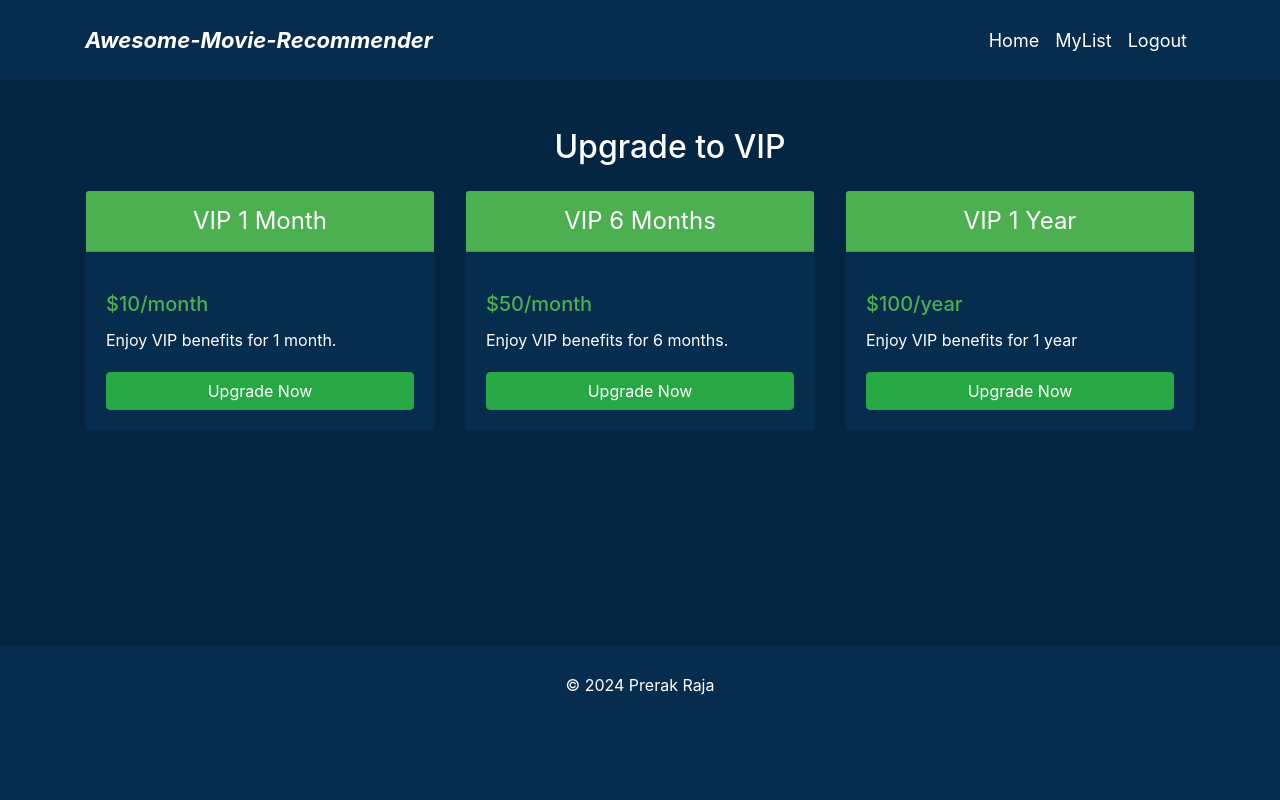
After one commit to thpthtttnt-28/Film1080, a Django app: page /upgrade_vip/ in a window 1280 px wide. The commit adds this page. Run offline with Django 3.2, Linux system fonts and the light colour scheme; a user stored in the database is signed in; some libraries are stand-ins or nearby versions.

Commit message:
Add profile page and upgrade vip member

```diff
--- a/recommend/models.py
+++ b/recommend/models.py
@@ -1,6 +1,11 @@
 from django.db import models
 from django.core.validators import MaxValueValidator, MinValueValidator
 from django.contrib.auth.models import User
+from django.db import models
+from django.core.validators import MaxValueValidator, MinValueValidator
+from django.contrib.auth.models import User
+from django.dispatch import receiver
+from django.db.models.signals import post_save
 from django.db import models
 from django.core.validators import MaxValueValidator, MinValueValidator
 from django.contrib.auth.models import User
--- /dev/null
+++ b/recommend/templates/recommend/upgrade_vip.html
@@ -0,0 +1,148 @@
+<!DOCTYPE html>
+<html lang="en">
+<head>
+    <meta charset="UTF-8">
+    <meta name="viewport" content="width=device-width, initial-scale=1.0">
+    <title>Upgrade to VIP - Awesome Movie Recommender</title>
+    {% load static %}
+    <link rel="stylesheet" href="https://maxcdn.bootstrapcdn.com/bootstrap/4.5.2/css/bootstrap.min.css">
+    <link rel="stylesheet" href="{% static 'recommend/css/base.css' %}">
+    <style>
+        body {
+            background-color: #052642;
+            color: white;
+        }
+        .navbar {
+            background-color: #072d4e;
+        }
+        .navbar-brand {
+            color: #4CAF50;
+        }
+        .navbar-nav a {
+            color: white !important;
+        }
+        .card {
+            background-color: #072d4e;
+            color: white;
+            margin-bottom: 20px;
+        }
+        .card-title {
+            color: #4CAF50;
+            margin-top: 20px;
+        }
+        .card-text {
+            margin-bottom: 20px;
+        }
+        .card-header {
+            background-color: #4CAF50;
+            color: white;
+            text-align: center;
+            font-size: 24px;
+        }
+        .footer {
+            background-color: #072d4e;
+            color: white;
+            text-align: center;
+            padding: 20px 0;
+            position: fixed;
+            left: 0;
+            bottom: 0;
+            width: 100%;
+        }
+    </style>
+</head>
+<body>
+
+<nav class="navbar navbar-expand-lg navbar-dark">
+    <div class="container">
+        <a class="navbar-brand" href="/">Awesome-Movie-Recommender</a>
+        <button class="navbar-toggler" type="button" data-toggle="collapse" data-target="#navbarNav" aria-controls="navbarNav" aria-expanded="false" aria-label="Toggle navigation">
+            <span class="navbar-toggler-icon"></span>
+        </button>
+        <div class="collapse navbar-collapse" id="navbarNav">
+            <ul class="navbar-nav ml-auto">
+                <li class="nav-item">
+                    <a class="nav-link" href="{% url 'index' %}">Home</a>
+                </li>
+                <li class="nav-item">
+                    <a class="nav-link" href="{% url 'watch' %}">MyList</a>
+                </li>
+                {% if not request.user.is_authenticated %}
+                    <li class="nav-item">
+                        <a class="nav-link" href="{% url 'signup' %}">SignUp</a>
+                    </li>
+                    <li class="nav-item">
+                        <a class="nav-link" href="{% url 'login' %}">Login</a>
+                    </li>
+                {% else %}
+                    <li class="nav-item">
+                        <a class="nav-link" href="{% url 'logout' %}">Logout</a>
+                    </li>
+                {% endif %}
+            </ul>
+        </div>
+    </div>
+</nav>
+
+<div class="container mt-5">
+    <h2 class="text-center mb-4">Upgrade to VIP</h2>
+    <div class="row">
+        <div class="col-md-4">
+            <div class="card">
+                <div class="card-header">VIP 1 Month</div>
+                <div class="card-body">
+                    <h5 class="card-title">$10/month</h5>
+                    <p class="card-text">Enjoy VIP benefits for 1 month.</p>
+                    <form method="post">
+                        {% csrf_token %}
+                        <input type="hidden" name="vip_duration" value="1">
+                        <button type="submit" class="btn btn-success btn-block">Upgrade Now</button>
+                    </form>
+                </div>
+            </div>
+        </div>
+        <div class="col-md-4">
+            <div class="card">
+                <div class="card-header">VIP 6 Months</div>
+                <div class="card-body">
+                    <h5 class="card-title">$50/month</h5>
+                    <p class="card-text">Enjoy VIP benefits for 6 months.</p>
+                    <form method="post">
+                        {% csrf_token %}
+                        <input type="hidden" name="vip_duration" value="6">
+                        <button type="submit" class="btn btn-success btn-block">Upgrade Now</button>
+                    </form>
+                </div>
+            </div>
+        </div>
+        <div class="col-md-4">
+            <div class="card">
+                <div class="card-header">VIP 1 Year</div>
+                <div class="card-body">
+                    <h5 class="card-title">$100/year</h5>
+                    <p class="card-text">Enjoy VIP benefits for 1 year
+                    </p>
+                    <form method="post">
+                        {% csrf_token %}
+                        <input type="hidden" name="vip_duration" value="12">
+                        <button type="submit" class="btn btn-success btn-block">Upgrade Now</button>
+                    </form>
+                </div>
+            </div>
+        </div>
+    </div>
+</div>
+<footer class="footer">
+    <div class="container">
+        <div class="text-center">
+            <a href="https://www.linkedin.com/in/rajaprerak/" target="_blank"><i class="fa fa-linkedin-square fa-3x social" style="color:#fff"></i></a>
+            <a href="https://github.com/rajaprerak" target="_blank"><i id="social-git" class="fa fa-github-square fa-3x" style="color:#fff"></i></a>
+        </div>
+        <div class="text-center mt-2">© 2024 Prerak Raja</div>
+    </div>
+</footer>
+<script src="https://ajax.googleapis.com/ajax/libs/jquery/3.5.1/jquery.min.js"></script>
+<script src="https://cdnjs.cloudflare.com/ajax/libs/popper.js/1.16.0/umd/popper.min.js"></script>
+<script src="https://maxcdn.bootstrapcdn.com/bootstrap/4.5.2/js/bootstrap.min.js"></script>
+</body>
+</html>
--- a/recommend/urls.py
+++ b/recommend/urls.py
@@ -10,6 +10,9 @@ urlpatterns = [
     path('<int:movie_id>/', views.detail, name='detail'),
     path('watch/', views.watch, name='watch'),
     path('recommend/', views.recommend, name='recommend'),
-    path('info/', views.info, name='info'),
     path('oauth/', include('social_django.urls', namespace='social')),  # Thêm dòng này để sử dụng URL của social_django
+    path('profile/', views.profile, name='profile'),  # Trang hồ sơ người dùng
+    path('profile/edit/', views.profile_edit, name='profile_edit'),  # Trang chỉnh sửa hồ sơ
+    path('oauth/', include('social_django.urls', namespace='social')),  # Thêm dòng này để sử dụng URL của social_django
+    path('upgrade_vip/', views.upgrade_vip, name='upgrade_vip'),
 ]
--- a/recommend/views.py
+++ b/recommend/views.py
@@ -10,7 +10,41 @@ from django.http import HttpResponseRedirect
 from django.db.models import Case, When
 import pandas as pd
 from .algo_rcm import get_similar, ContentBasedRecommender, CollaborativeFilteringRecommender
+from django.contrib.auth import authenticate, login, logout
+from django.shortcuts import render, get_object_or_404, redirect
+from django.db.models import Q, Case, When
+from django.contrib import messages
+from django.http import HttpResponseRedirect, Http404
+import pandas as pd
+from django.contrib.auth import authenticate, login as auth_login
+from django.contrib.auth.decorators import login_required
+from django.contrib.auth import authenticate, login, logout
+from django.shortcuts import render, get_object_or_404, redirect
+from .forms import SignUpForm, UserProfileForm
+from .models import Movie, Myrating, MyList, UserProfile
+from django.db.models import Q, Case, When
+from django.contrib import messages
+from django.http import HttpResponseRedirect, Http404
+import pandas as pd
+from django.contrib.auth.decorators import login_required
+from social_django.utils import load_strategy, load_backend
+from social_core.backends.google import GoogleOAuth2
+from django.core.exceptions import ObjectDoesNotExist
+from django.contrib.auth import authenticate, login as auth_login
+from django.http import HttpResponseForbidden
+from datetime import datetime, timedelta
+from django.utils import timezone
+from .models import Movie, Myrating, MyList, UserProfile,Comment
 # Create your views here.
+def index(request):
+    movies = Movie.objects.all()
+    query = request.GET.get('q')
+
+    if query:
+        movies = Movie.objects.filter(Q(title__icontains=query)).distinct()
+        return render(request, 'recommend/list.html', {'movies': movies})
+
+    return render(request, 'recommend/list.html', {'movies': movies})
 
 def home(request):
     # Gợi ý phim theo số lượt xem
@@ -129,61 +163,66 @@ def detail(request, movie_id):
     return render(request, 'recommend/detail.html', context)
 
 # MyList functionality
+@login_required
 def watch(request):
+    try:
+        user_profile = request.user.userprofile
+    except UserProfile.DoesNotExist:
+        # Create UserProfile if it does not exist
+        user_profile = UserProfile.objects.create(user=request.user)
 
-    if not request.user.is_authenticated:
-        return redirect("login")
-    if not request.user.is_active:
-        raise Http404
+    if user_profile.is_vip:
+        movies = Movie.objects.filter(mylist__watch=True, mylist__user=request.user)
+    else:
+        movies = Movie.objects.filter(mylist__watch=True, mylist__user=request.user, is_vip=False)
 
-    movies = Movie.objects.filter(mylist__watch=True,mylist__user=request.user)
     query = request.GET.get('q')
 
     if query:
-        movies = Movie.objects.filter(Q(title__icontains=query)).distinct()
-        return render(request, 'recommend/watch.html', {'movies': movies})
+        movies = movies.filter(Q(title__icontains=query)).distinct()
 
     return render(request, 'recommend/watch.html', {'movies': movies})
-
+def get_similar(movie_name, rating, corrMatrix):
+    similar_ratings = corrMatrix[movie_name] * (rating - 2.5)
+    similar_ratings = similar_ratings.sort_values(ascending=False)
+    return similar_ratings
 
 # Recommendation Algorithm
+@login_required
 def recommend(request):
-    if not request.user.is_authenticated:
-        return redirect("login")
-    if not request.user.is_active:
-        raise Http404
+    if request.user.userprofile.is_vip:
+        movie_rating = pd.DataFrame(list(Myrating.objects.all().values()))
 
+        new_user = movie_rating.user_id.unique().shape[0]
+        current_user_id = request.user.id
+        # Kiểm tra nếu người dùng mới không đánh giá bất kỳ bộ phim nào
+        if current_user_id > new_user:
+            movie = Movie.objects.get(id=19)  # ID của bộ phim mặc định
+            q = Myrating(user=request.user, movie=movie, rating=0)
+            q.save()
 
-    movie_rating=pd.DataFrame(list(Myrating.objects.all().values()))
+        userRatings = movie_rating.pivot_table(index=['user_id'], columns=['movie_id'], values='rating')
+        userRatings = userRatings.fillna(0, axis=1)
+        corrMatrix = userRatings.corr(method='pearson')
 
-    new_user=movie_rating.user_id.unique().shape[0]
-    current_user_id= request.user.id
-	# if new user not rated any movie
-    if current_user_id>new_user:
-        movie=Movie.objects.get(id=19)
-        q=Myrating(user=request.user,movie=movie,rating=0)
-        q.save()
+        user = pd.DataFrame(list(Myrating.objects.filter(user=request.user).values())).drop(['user_id', 'id'], axis=1)
+        user_filtered = [tuple(x) for x in user.values]
+        movie_id_watched = [each[0] for each in user_filtered]
 
+        similar_movies = pd.DataFrame()
+        for movie, rating in user_filtered:
+            similar_movies = pd.concat([similar_movies, get_similar(movie, rating, corrMatrix)], axis=1)
 
-    userRatings = movie_rating.pivot_table(index=['user_id'],columns=['movie_id'],values='rating')
-    userRatings = userRatings.fillna(0,axis=1)
-    corrMatrix = userRatings.corr(method='pearson')
+        similar_movies = similar_movies.sum(axis=1).sort_values(ascending=False)
+        movies_id_recommend = [each for each in similar_movies.index if each not in movie_id_watched]
+        preserved = Case(*[When(pk=pk, then=pos) for pos, pk in enumerate(movies_id_recommend)])
+        movie_list = list(Movie.objects.filter(id__in=movies_id_recommend).order_by(preserved)[:10])
 
-    user = pd.DataFrame(list(Myrating.objects.filter(user=request.user).values())).drop(['user_id','id'],axis=1)
-    user_filtered = [tuple(x) for x in user.values]
-    movie_id_watched = [each[0] for each in user_filtered]
-
-    similar_movies = pd.DataFrame()
-    for movie,rating in user_filtered:
-        similar_movies = similar_movies.append(get_similar(movie,rating,corrMatrix),ignore_index = True)
-
-    movies_id = list(similar_movies.sum().sort_values(ascending=False).index)
-    movies_id_recommend = [each for each in movies_id if each not in movie_id_watched]
-    preserved = Case(*[When(pk=pk, then=pos) for pos, pk in enumerate(movies_id_recommend)])
-    movie_list=list(Movie.objects.filter(id__in = movies_id_recommend).order_by(preserved)[:10])
-
-    context = {'movie_list': movie_list}
-    return render(request, 'recommend/recommend.html', context)
+        context = {'movie_list': movie_list}
+        return render(request, 'recommend/recommend.html', context)
+    else:
+        messages.error(request, "Only VIP users can access recommendations.")
+        return redirect('profile')
 
 
 # Register user
@@ -225,9 +264,56 @@ def Logout(request):
     logout(request)
     return redirect("login")
 
+# Profile view
+@login_required
+def profile(request):
+    user = request.user
+    user_profile = None
+    user_full_name = None
 
-def info(request):
-    context = {
-        'hello': 'Hello World!',
-    }
-    return render(request, 'recommend/info.html', context)
+    # Kiểm tra xem UserProfile có tồn tại không
+    if hasattr(user, 'userprofile'):
+        user_profile = user.userprofile
+
+    # Lấy tên đầy đủ của người dùng
+    user_full_name = user.get_full_name()
+
+    return render(request, 'recommend/profile.html', {'user_profile': user_profile, 'user_full_name': user_full_name})
+
+# Profile edit view
+@login_required
+def profile_edit(request):
+    user_profile, created = UserProfile.objects.get_or_create(user=request.user)
+    if request.method == 'POST':
+        form = UserProfileForm(request.POST, instance=user_profile)
+        if form.is_valid():
+            form.save()
+            return redirect('profile')
+    else:
+        form = UserProfileForm(instance=user_profile)
+    return render(request, 'recommend/profile_edit.html', {'form': form})
+
+@login_required
+def upgrade_vip(request):
+    if request.method == 'POST':
+        vip_duration = int(request.POST.get('vip_duration'))
+        user_profile = request.user.userprofile
+
+        # Cập nhật trạng thái VIP của người dùng
+        user_profile.is_vip = True
+
+        # Xác định thời gian hết hạn của gói VIP dựa trên loại gói
+        if vip_duration == 1:
+            expire_date = datetime.now() + timedelta(days=30)
+        elif vip_duration == 6:
+            expire_date = datetime.now() + timedelta(days=180)
+        elif vip_duration == 12:
+            expire_date = datetime.now() + timedelta(days=365)
+
+        # Lưu lại thời gian hết hạn vào cơ sở dữ liệu
+        user_profile.vip_expire_date = expire_date
+        user_profile.save()
+
+        return redirect('profile')
+
+    return render(request, 'recommend/upgrade_vip.html')
```
Also changed, not shown: recommend/admin.py (+7 -2 lines), recommend/templates/recommend/base.html (+43 -64 lines), recommend/templates/recommend/profile.html (added, +138 -0 lines), recommend/templates/recommend/profile_edit.html (added, +89 -0 lines).
